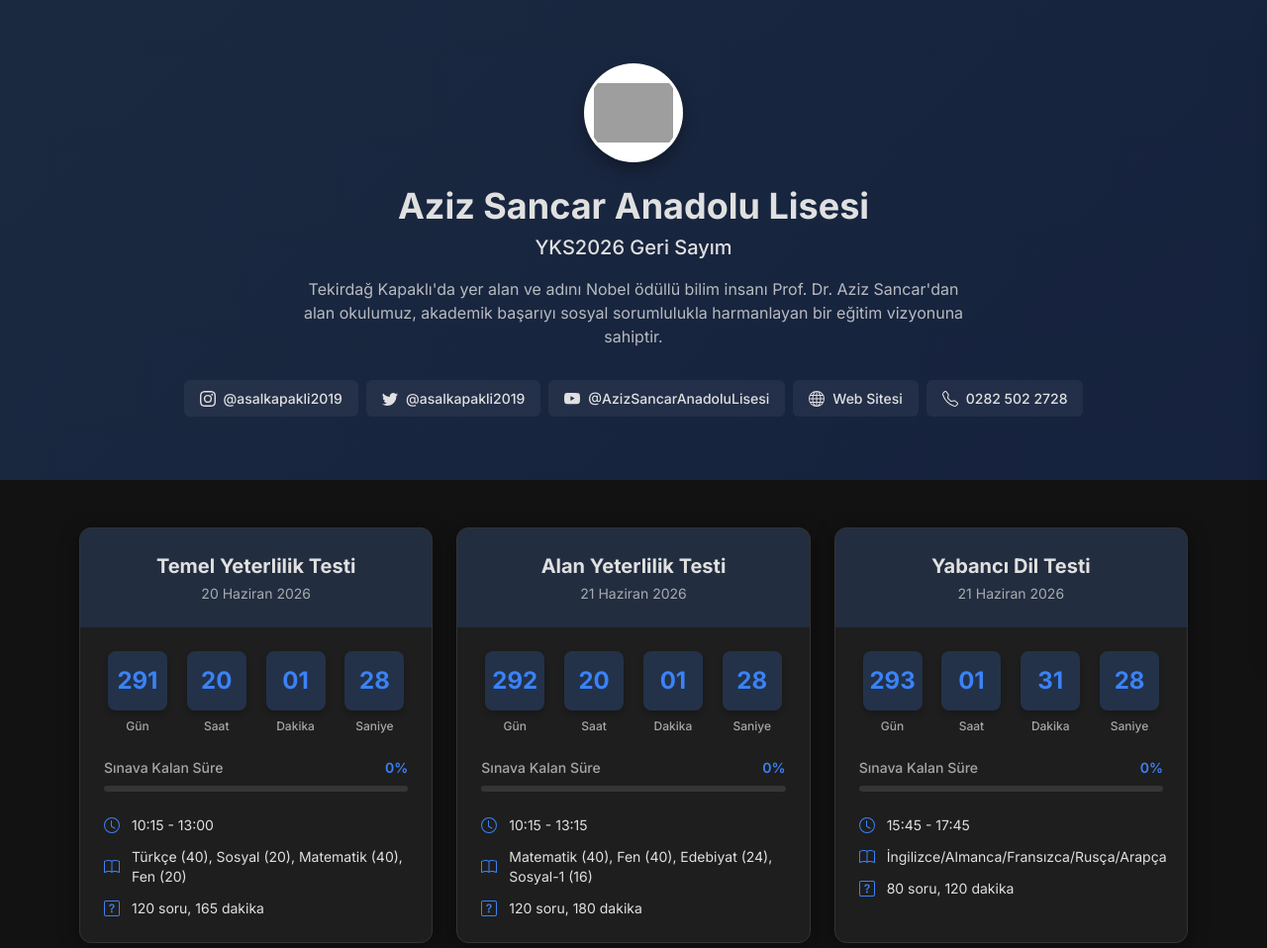
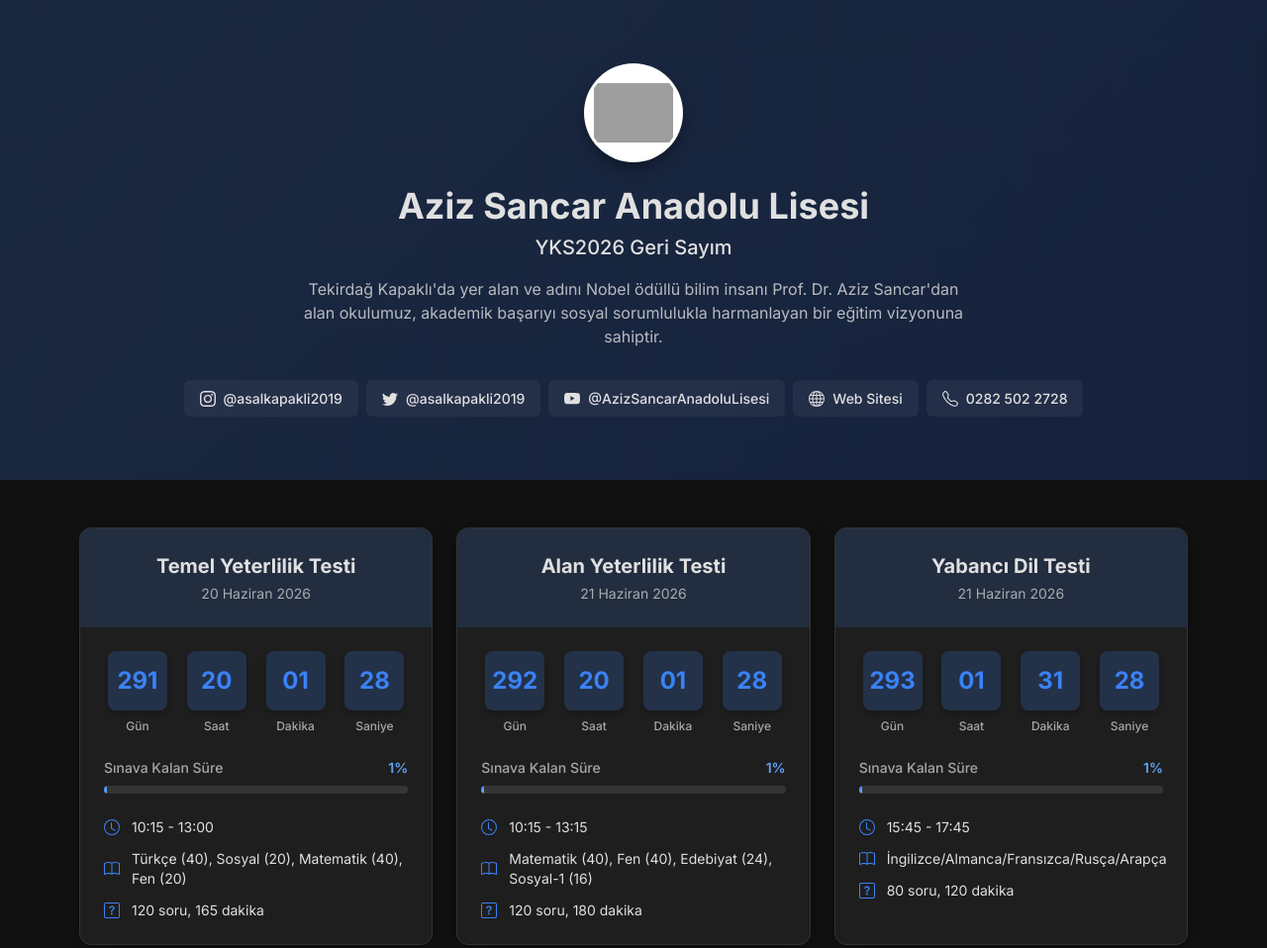
Before and after one commit to canakalin89/sayac_web, a plain HTML site: page index.html in a window 1280 px wide. Shown: the top 958 px of the page at 99% size. Drawn offline with nearby package versions, Linux system fonts and the light colour scheme; grey boxes are pictures that could not be loaded.

Commit message:
Update index.html

```diff
--- a/index.html
+++ b/index.html
@@ -94,8 +94,8 @@
         }
 
         .progress-bar-bg {
-            height: 6px;
-            border-radius: 3px;
+            height: 8px;
+            border-radius: 4px;
             overflow: hidden;
             transition: background-color 0.3s;
         }
@@ -108,10 +108,18 @@
             background-color: rgba(0, 0, 0, 0.1);
         }
 
+        @keyframes gradient-animation {
+            0% { background-position: 0% 50%; }
+            50% { background-position: 100% 50%; }
+            100% { background-position: 0% 50%; }
+        }
+
         .progress-bar {
             height: 100%;
-            border-radius: 3px;
-            background-color: var(--accent);
+            border-radius: 4px;
+            background: linear-gradient(-45deg, #3b82f6, #60a5fa, #2563eb, #3b82f6);
+            background-size: 400% 400%;
+            animation: gradient-animation 10s ease infinite;
             transition: width 0.5s ease;
         }
 
@@ -618,7 +626,7 @@
                     <div class="mb-6">
                         <div class="flex justify-between text-sm mb-2">
                             <span class="font-medium opacity-70">Sınava Kalan Süre</span>
-                            <span class="font-semibold text-blue-500" id="tyt-progress-text">25%</span>
+                            <span class="font-semibold text-blue-400" id="tyt-progress-text">25%</span>
                         </div>
                         <div class="progress-bar-bg">
                             <div class="progress-bar" id="tyt-progress" style="width: 25%"></div>
@@ -680,7 +688,7 @@
                     <div class="mb-6">
                         <div class="flex justify-between text-sm mb-2">
                             <span class="font-medium opacity-70">Sınava Kalan Süre</span>
-                            <span class="font-semibold text-blue-500" id="ayt-progress-text">25%</span>
+                            <span class="font-semibold text-blue-400" id="ayt-progress-text">25%</span>
                         </div>
                         <div class="progress-bar-bg">
                             <div class="progress-bar" id="ayt-progress" style="width: 25%"></div>
@@ -742,7 +750,7 @@
                     <div class="mb-6">
                         <div class="flex justify-between text-sm mb-2">
                             <span class="font-medium opacity-70">Sınava Kalan Süre</span>
-                            <span class="font-semibold text-blue-500" id="ydt-progress-text">25%</span>
+                            <span class="font-semibold text-blue-400" id="ydt-progress-text">25%</span>
                         </div>
                         <div class="progress-bar-bg">
                             <div class="progress-bar" id="ydt-progress" style="width: 25%"></div>
@@ -957,6 +965,11 @@
                         progress = 100;
                     } else {
                         progress = Math.floor((elapsedDuration / totalDuration) * 100);
+                        // Süreç başladıysa ancak hesaplanan yüzde 0 ise,
+                        // motivasyon için en az %1 göster.
+                        if (progress === 0) {
+                            progress = 1;
+                        }
                     }
 
                     document.getElementById(`${examType}-progress`).style.width = `${progress}%`;
```
